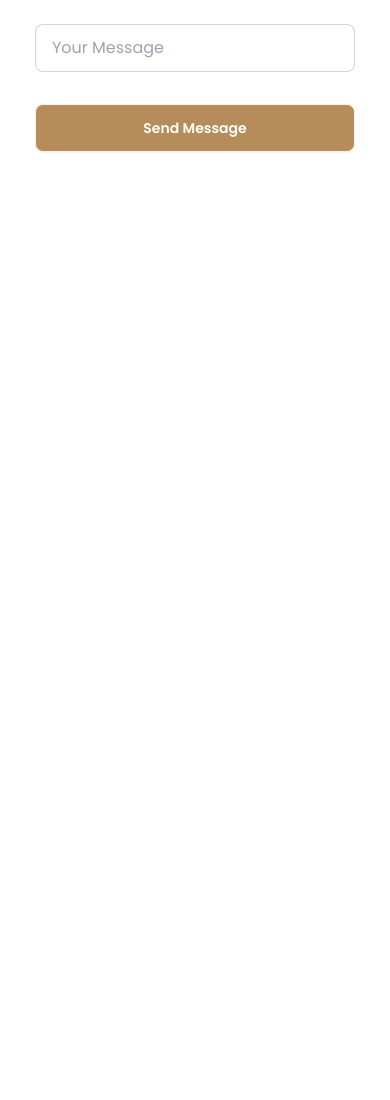
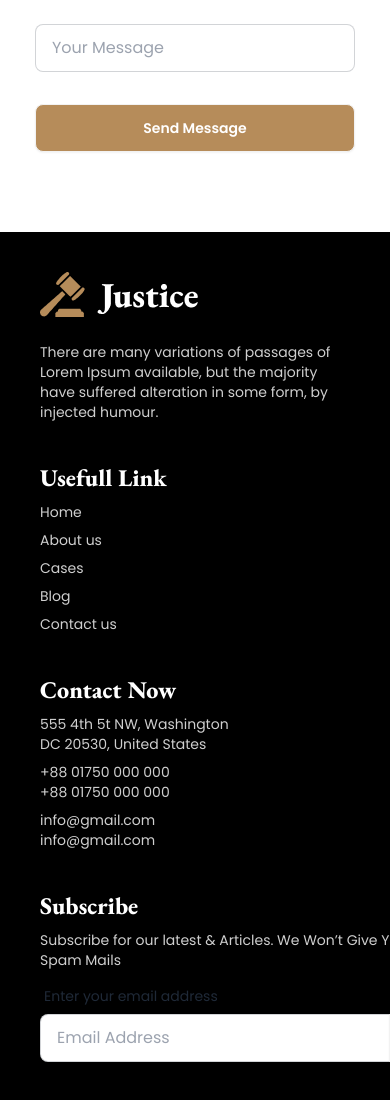
Before and after one commit to meshal10613/legal-solution, a plain HTML site: page index.html in a window 390 px wide. Shown: the part 6725-7825 px from the top of the page. Before the commit the page ends 6957 px from the top, so only its background shows below. Drawn offline with nearby package versions, Linux system fonts and the light colour scheme.

Commit message:
completely done with responsive

```diff
--- a/index.html
+++ b/index.html
@@ -68,7 +68,7 @@
                 </div>
                 <div class="navbar-center hidden lg:flex">
                   <ul class="menu menu-horizontal px-1">
-                    <li><a>Home</a></li>
+                    <li><a id="home">Home</a></li>
                     <li><a>Services</a></li>
                     <li><a>Cases</a></li>
                     <li><a>Blog</a></li>
@@ -335,9 +335,43 @@
             </div>
           </div>
         </section>
-
+    </main>
         <!-- Footer -->
-        <footer></footer>
-    </main>
+        <footer class="footer bg-black text-[#CFCFCF] p-10 md:px-[100px] lg:px-[200px] grid grid-cols-1 md:grid-cols-4">
+              <nav>
+                <img src="./images/logo.png" alt="" class="mb-4 md:mb-8">
+                <p class="">There are many variations of passages of Lorem Ipsum available, but the majority have suffered alteration in some form, by injected humour.</p>
+              </nav>
+              <nav>
+                <h6 class="font-garamond text-2xl font-extrabold text-white">Usefull Link</h6>
+                <a class="link link-hover" href="#home">Home</a>
+                <a class="link link-hover">About us</a>
+                <a class="link link-hover">Cases</a>
+                <a class="link link-hover">Blog</a>
+                <a class="link link-hover">Contact us</a>
+              </nav>
+              <nav>
+                <h6 class="font-garamond text-2xl font-extrabold text-white">Contact Now</h6>
+                <a class="link link-hover">555 4th 5t NW, Washington <br> DC 20530, United States</a>
+                <a class="link link-hover">+88 01750 000 000 <br> +88 01750 000 000</a>
+                <a class="link link-hover">info@gmail.com <br> info@gmail.com</a>
+              </nav>
+              <form>
+                <h6 class="font-garamond text-2xl font-extrabold text-white">Subscribe</h6>
+                <p>Subscribe for our latest & Articles. We Won’t Give You Spam Mails</p>
+                <fieldset class="form-control w-80">
+                  <label class="label">
+                    <span class="label-text">Enter your email address</span>
+                  </label>
+                  <div class="join">
+                    <input
+                      type="text"
+                      placeholder="Email Address"
+                      class="input input-bordered join-item" />
+                    <button class="btn join-item bg-[#B68C5A] "><i class="fa-solid fa-paper-plane text-white hover:text-[#B68C5A]"></i></button>
+                  </div>
+                </fieldset>
+              </form>
+        </footer>
 </body>
 </html>
```
